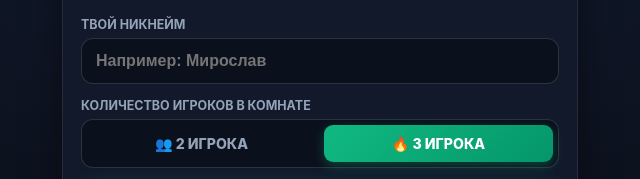
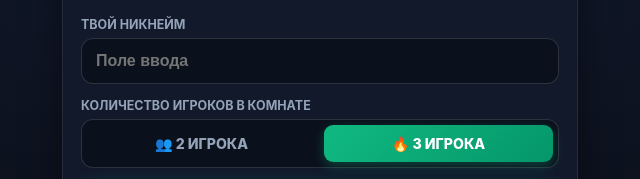
Before and after one commit to Simpala-afk/mines-party, a website: page public/index.html in a window 1280 px wide. Shown: the part 298-477 px from the top of the page, 320-960 px from the left. Drawn offline with nearby package versions, Linux system fonts and the light colour scheme; no server answers.

Commit message:
Update index.html

```diff
--- a/public/index.html
+++ b/public/index.html
@@ -40,7 +40,7 @@
             type="text"
             id="input-name"
             maxlength="16"
-            placeholder="Например: Мирослав"
+            placeholder="Поле ввода"
             autocomplete="off"
           />
         </div>
```
